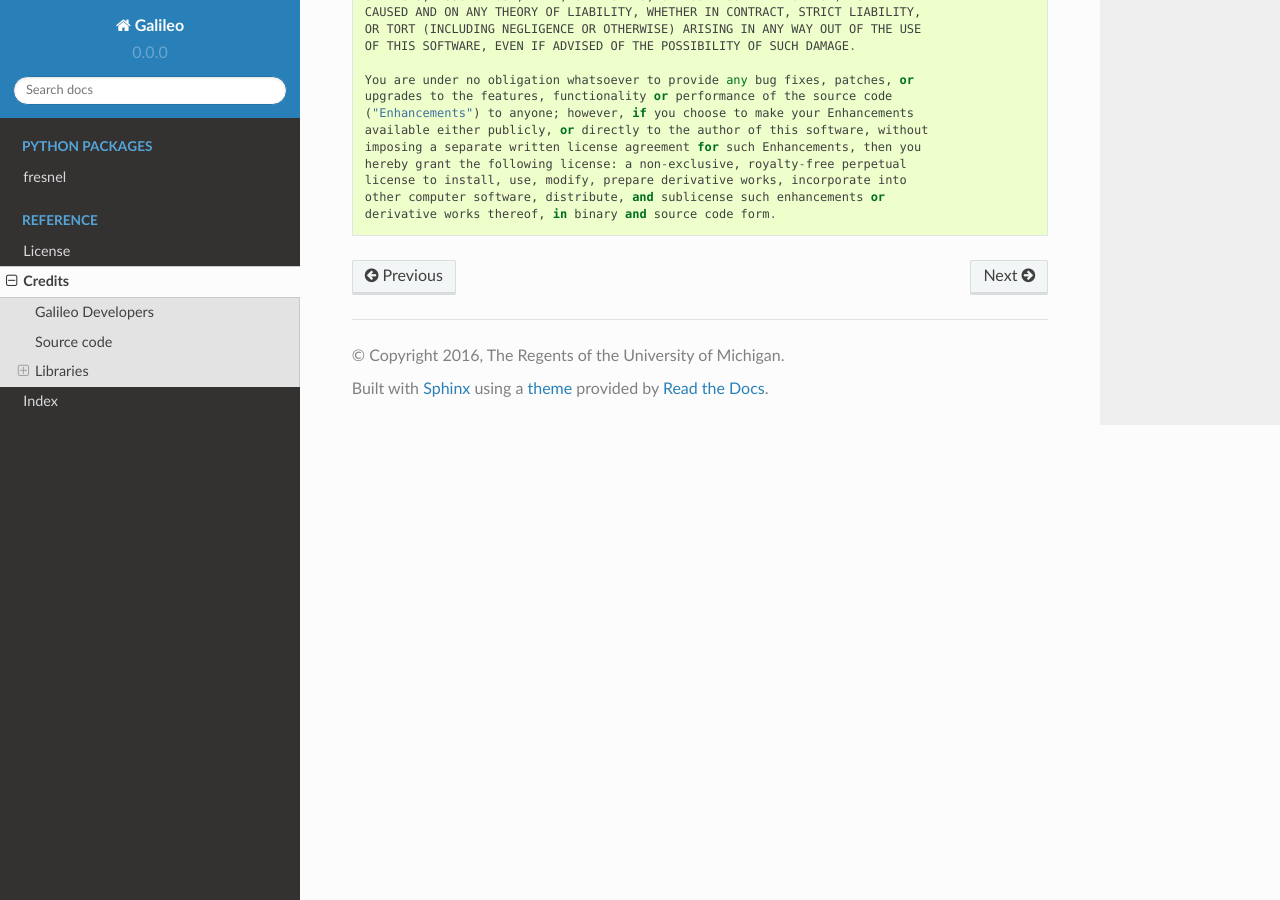
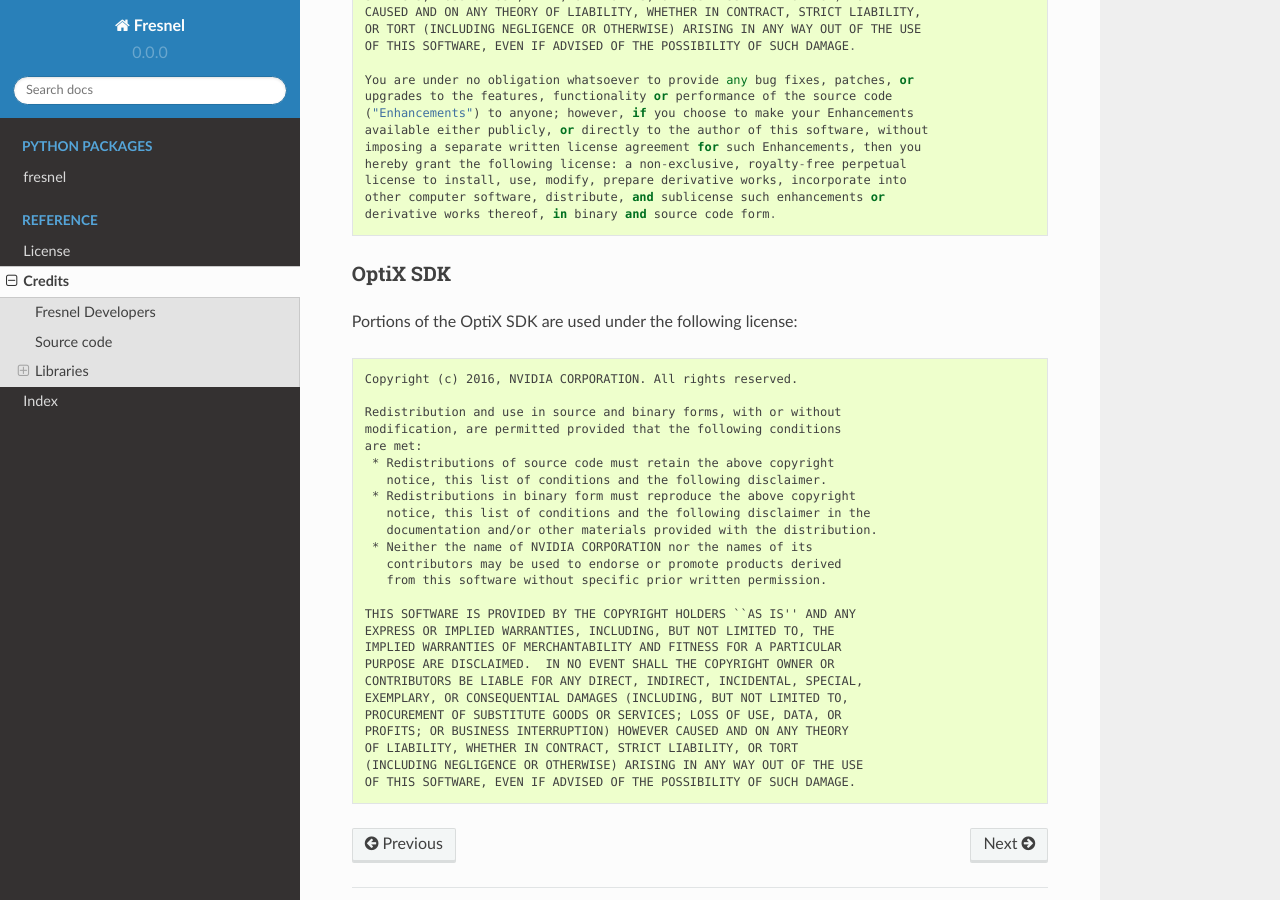
Before and after one commit to glotzerlab/fresnel, a Sphinx documentation site: the page built from doc/credits.rst, in a window 1280 px wide and 900 px high, scrolled down 4539 px. Built offline with Sphinx 7.4.7 and the Read the Docs theme 2.0.0, drawn with Linux system fonts in a browser that asks for light colours; some of the changed text lies outside the part shown.

Commit message:
Add OptiX credits to the credits doc page
Also enable sphinx docs to build again, including a placeholder _common
library, and changing a few names over to Fresnel from an earlier name
assigned to this repository.

refs #1

```diff
--- a/doc/conf.py
+++ b/doc/conf.py
@@ -45,7 +45,7 @@
 master_doc = 'index'
 
 # General information about the project.
-project = 'Galileo'
+project = 'Fresnel'
 copyright = '2016, The Regents of the University of Michigan'
 author = 'The Regents of the University of Michigan'
 
@@ -199,7 +199,7 @@
 #html_search_scorer = 'scorer.js'
 
 # Output file base name for HTML help builder.
-htmlhelp_basename = 'Galileo-doc'
+htmlhelp_basename = 'Fresnel-doc'
 
 # -- Options for LaTeX output ---------------------------------------------
 
@@ -221,7 +221,7 @@
 # (source start file, target name, title,
 #  author, documentclass [howto, manual, or own class]).
 latex_documents = [
-    (master_doc, 'Galileo.tex', 'Galileo Documentation',
+    (master_doc, 'Fresnel.tex', 'Fresnel Documentation',
      'The Regents of the University of Michigan', 'manual'),
 ]
 
@@ -251,7 +251,7 @@
 # One entry per manual page. List of tuples
 # (source start file, name, description, authors, manual section).
 man_pages = [
-    (master_doc, 'galileo', 'Galileo Documentation',
+    (master_doc, 'fresnel', 'Fresnel Documentation',
      [author], 1)
 ]
 
@@ -265,8 +265,8 @@
 # (source start file, target name, title, author,
 #  dir menu entry, description, category)
 texinfo_documents = [
-    (master_doc, 'Galileo', 'Galileo Documentation',
-     author, 'Galileo', 'One line description of project.',
+    (master_doc, 'Fresnel', 'Fresnel Documentation',
+     author, 'Fresnel', 'One line description of project.',
      'Miscellaneous'),
 ]
 
--- a/doc/credits.rst
+++ b/doc/credits.rst
@@ -1,7 +1,7 @@
 Credits
 =======
 
-Galileo Developers
+Fresnel Developers
 ---------------------
 
 Joshua A. Anderson, University of Michigan - **Lead developer**
@@ -13,7 +13,7 @@
 Libraries
 ---------
 
-Galileo links to the following libraries:
+Fresnel links to the following libraries:
 
 Python
 ^^^^^^
@@ -268,3 +268,34 @@
     license to install, use, modify, prepare derivative works, incorporate into
     other computer software, distribute, and sublicense such enhancements or
     derivative works thereof, in binary and source code form.
+
+OptiX SDK
+^^^^^^^^^
+
+Portions of the OptiX SDK are used under the following license::
+
+     Copyright (c) 2016, NVIDIA CORPORATION. All rights reserved.
+
+     Redistribution and use in source and binary forms, with or without
+     modification, are permitted provided that the following conditions
+     are met:
+      * Redistributions of source code must retain the above copyright
+        notice, this list of conditions and the following disclaimer.
+      * Redistributions in binary form must reproduce the above copyright
+        notice, this list of conditions and the following disclaimer in the
+        documentation and/or other materials provided with the distribution.
+      * Neither the name of NVIDIA CORPORATION nor the names of its
+        contributors may be used to endorse or promote products derived
+        from this software without specific prior written permission.
+
+     THIS SOFTWARE IS PROVIDED BY THE COPYRIGHT HOLDERS ``AS IS'' AND ANY
+     EXPRESS OR IMPLIED WARRANTIES, INCLUDING, BUT NOT LIMITED TO, THE
+     IMPLIED WARRANTIES OF MERCHANTABILITY AND FITNESS FOR A PARTICULAR
+     PURPOSE ARE DISCLAIMED.  IN NO EVENT SHALL THE COPYRIGHT OWNER OR
+     CONTRIBUTORS BE LIABLE FOR ANY DIRECT, INDIRECT, INCIDENTAL, SPECIAL,
+     EXEMPLARY, OR CONSEQUENTIAL DAMAGES (INCLUDING, BUT NOT LIMITED TO,
+     PROCUREMENT OF SUBSTITUTE GOODS OR SERVICES; LOSS OF USE, DATA, OR
+     PROFITS; OR BUSINESS INTERRUPTION) HOWEVER CAUSED AND ON ANY THEORY
+     OF LIABILITY, WHETHER IN CONTRACT, STRICT LIABILITY, OR TORT
+     (INCLUDING NEGLIGENCE OR OTHERWISE) ARISING IN ANY WAY OUT OF THE USE
+     OF THIS SOFTWARE, EVEN IF ADVISED OF THE POSSIBILITY OF SUCH DAMAGE.
```
Also changed, not shown: 1 other file.
